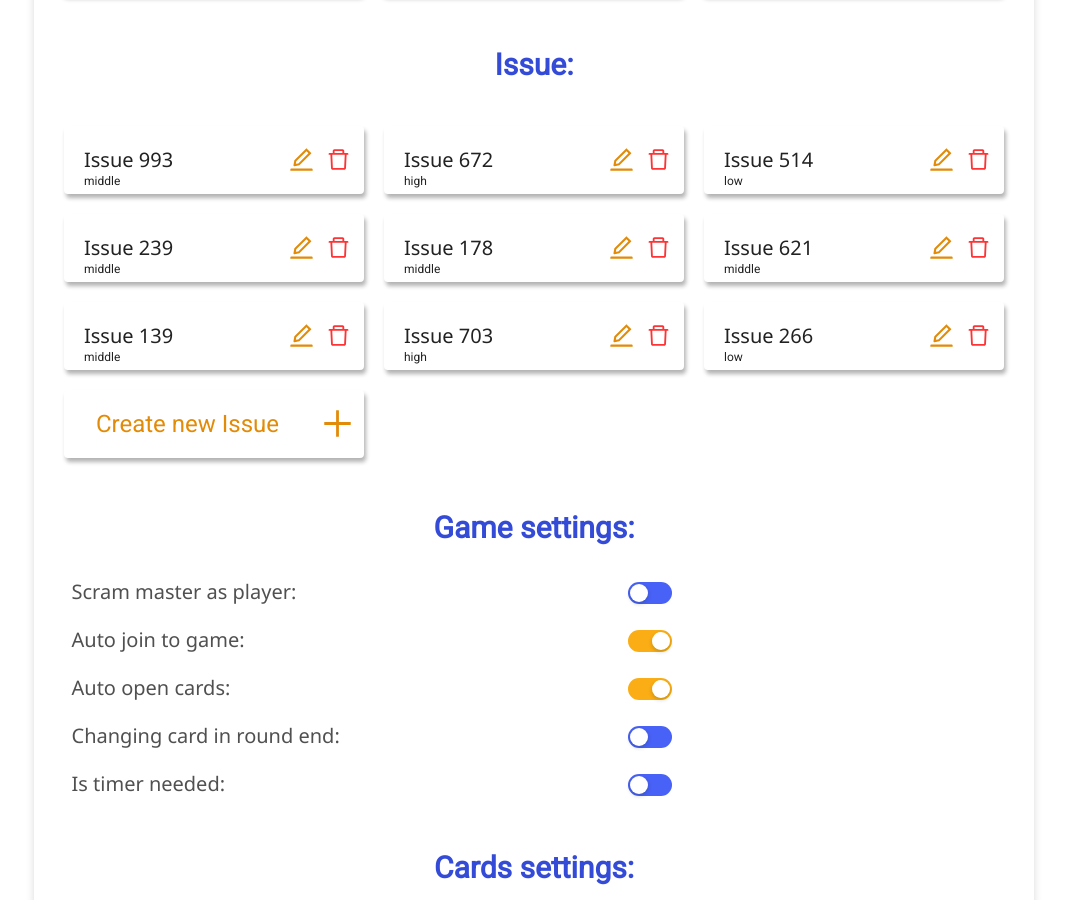
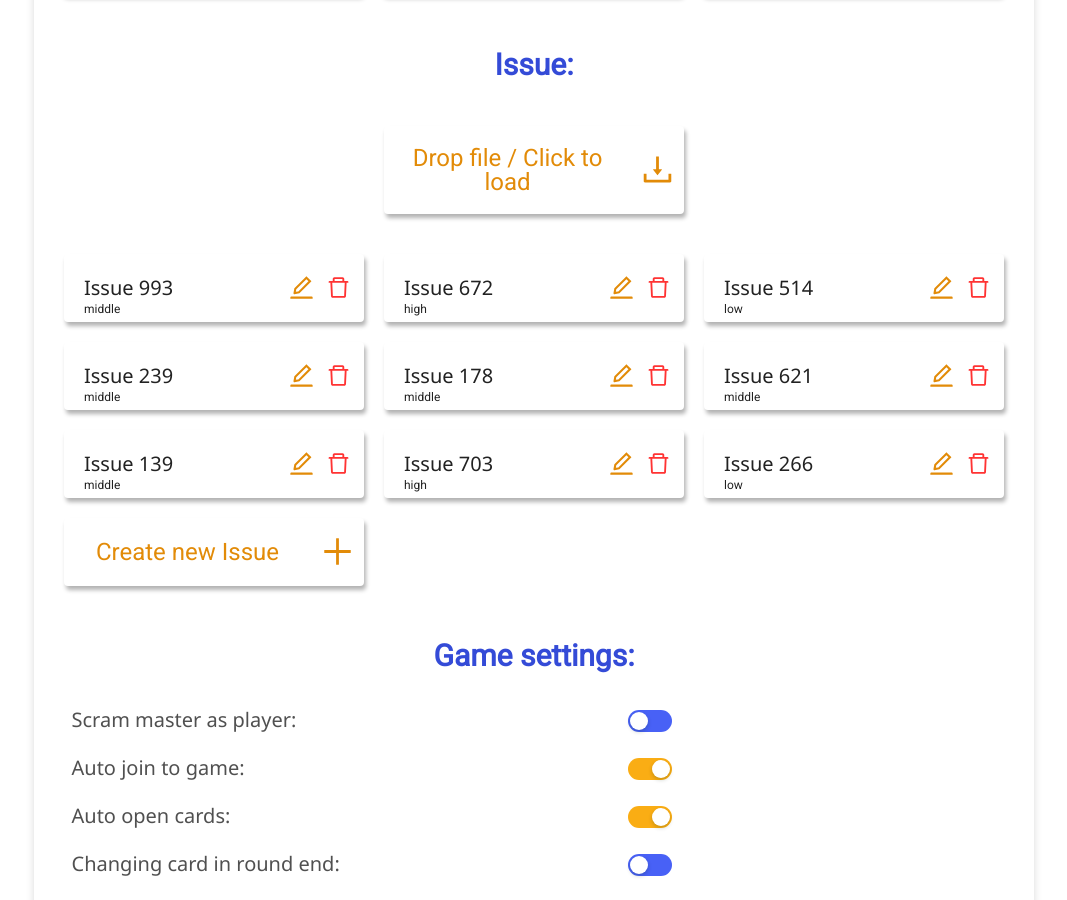
Before and after one commit to fronte-finem/RSS_React-2021Q3_Team-33_Pointing-Poker, a React (Vite) app: page /demo/lobby in a window 1280 px wide. Shown: the part 880-1780 px from the top of the page, without its empty margins (106-1173 px from the left). Built offline with nearby package versions, Linux system fonts and the light colour scheme.

Commit message:
feat: add component for load file with issues

```diff
--- a/client/src/components/pages/lobby/lobby-issue/lobby-issue.tsx
+++ b/client/src/components/pages/lobby/lobby-issue/lobby-issue.tsx
@@ -1,4 +1,7 @@
-import { IssueButton } from '@client/components/shared/issue/issue-button';
+import {
+  IssueButton,
+  IssuesLoadControl,
+} from '@client/components/shared/issue/issue-button';
 import { IssueCard } from '@client/components/shared/issue/issue-card';
 import React from 'react';
 import { observer } from 'mobx-react-lite';
@@ -13,6 +16,7 @@ export const LobbyIssueSection: React.FC = observer(() => {
   return (
     <StyledLobbySection>
       <StyledTitle level={2}>Issue:</StyledTitle>
+      <IssuesLoadControl />
       <StyleLobbyIssueGrid>
         {gameState.issues.map((issue) => (
           <IssueCard key={issue.id} issue={issue} />
--- a/client/src/components/shared/issue/issue-button-styles.tsx
+++ b/client/src/components/shared/issue/issue-button-styles.tsx
@@ -1,5 +1,5 @@
-import styled, { DefaultTheme } from 'styled-components';
-import { PlusOutlined } from '@ant-design/icons';
+import styled, { css, DefaultTheme } from 'styled-components';
+import { DownloadOutlined, PlusOutlined } from '@ant-design/icons';
 import {
   issueCardControlsStyle,
   issueCardInfoStyle,
@@ -10,7 +10,7 @@ import { fontText } from '@client/themes/typography';
 const selector = ({ theme }: { theme: DefaultTheme }) =>
   theme.issueCard.button.default;
 
-export const StyledIssueButtonCard = styled.button`
+const issueButtonCard = css`
   ${issueCardStyle};
 
   --icon-normal: ${(props) => selector(props).normal};
@@ -38,6 +38,14 @@ export const StyledIssueButtonCard = styled.button`
   }
 `;
 
+export const StyledIssueButtonCard = styled.button`
+  ${issueButtonCard};
+`;
+
+export const StyledIssuesLoadInput = styled.input`
+  display: none;
+`;
+
 export const StyledIssueButtonCardInfo = styled.div`
   ${issueCardInfoStyle};
 `;
@@ -52,8 +60,16 @@ export const StyleIssueTitle = styled.div`
   font-size: var(--title-font-size);
 `;
 
-export const StyleAddIcon = styled(PlusOutlined)`
+const styleIcon = css`
   color: var(--icon);
   font-size: var(--icon-font-size);
   transition: all 300ms;
 `;
+
+export const StyleAddIcon = styled(PlusOutlined)`
+  ${styleIcon};
+`;
+
+export const StyledLoadIcon = styled(DownloadOutlined)`
+  ${styleIcon};
+`;
--- a/client/src/components/shared/issue/issue-button.tsx
+++ b/client/src/components/shared/issue/issue-button.tsx
@@ -1,11 +1,16 @@
-import React from 'react';
+import React, { useRef } from 'react';
 import { observer } from 'mobx-react-lite';
+import { Popover } from 'antd';
 import { useStateService } from '@client/providers/state-service';
+import { PRIORITY_VALUES } from '@shared/api-validation/issue';
+import { parseFileToIssue } from '@client/utils/issue-parse';
 import {
   StyleAddIcon,
   StyledIssueButtonCard,
   StyledIssueButtonCardControls,
   StyledIssueButtonCardInfo,
+  StyledIssuesLoadInput,
+  StyledLoadIcon,
   StyleIssueTitle,
 } from './issue-button-styles';
 
@@ -13,7 +18,7 @@ interface Props {
   className?: string;
 }
 
-export const IssueButton: React.FC<Props> = observer(({ className }) => {
+export const IssueButton = observer(({ className }: Props) => {
   const { modalState } = useStateService();
 
   const onClick = () => {
@@ -31,3 +36,81 @@ export const IssueButton: React.FC<Props> = observer(({ className }) => {
     </StyledIssueButtonCard>
   );
 });
+
+const IssuesLoadInfo = () => {
+  return (
+    <div>
+      <p>
+        Accepted file types: <b>xlsx, csv</b>.
+      </p>
+      <p>
+        For correct parsing, the file must contain headers:
+        <br /> <b>title, priority</b> and optionally <b>link</b>.
+      </p>
+      <p>
+        The field <b>priority</b> can contain one of the following values:
+        <br /> <b>{PRIORITY_VALUES.join(', ')}</b>.
+      </p>
+    </div>
+  );
+};
+
+export const IssuesLoadControl = observer(({ className }: Props) => {
+  const { gameState } = useStateService();
+  const refButton = useRef<HTMLButtonElement | null>(null);
+  const refInput = useRef<HTMLInputElement | null>(null);
+
+  const loadIssues = async (file: File | undefined) => {
+    if (!file) return;
+    const issues = await parseFileToIssue(file);
+    if (issues.length === 0) return;
+    gameState.appendIssues(issues.map((item) => ({ ...item, id: '' })));
+  };
+
+  const onClick = () => {
+    refInput.current?.click();
+    console.log(gameState.issues.length);
+  };
+
+  const onDragOver = (event: React.DragEvent) => {
+    event.stopPropagation();
+    event.preventDefault();
+    event.dataTransfer.dropEffect = 'link';
+  };
+
+  const onDrop = (event: React.DragEvent) => {
+    event.stopPropagation();
+    event.preventDefault();
+    loadIssues(event.dataTransfer.files[0]).then(null);
+  };
+
+  const onChange = (event: React.ChangeEvent<HTMLInputElement>) => {
+    event.stopPropagation();
+    event.preventDefault();
+    loadIssues(event.target.files?.[0]).then(null);
+  };
+
+  return (
+    <Popover content={IssuesLoadInfo}>
+      <StyledIssueButtonCard
+        ref={refButton}
+        onClick={onClick}
+        onDragOver={onDragOver}
+        onDrop={onDrop}
+        className={className}>
+        <StyledIssueButtonCardInfo>
+          <StyleIssueTitle>Drop file / Click to load</StyleIssueTitle>
+        </StyledIssueButtonCardInfo>
+        <StyledIssueButtonCardControls>
+          <StyledLoadIcon />
+        </StyledIssueButtonCardControls>
+        <StyledIssuesLoadInput
+          type="file"
+          accept=".xlsx,.csv"
+          ref={refInput}
+          onChange={onChange}
+        />
+      </StyledIssueButtonCard>
+    </Popover>
+  );
+});
--- a/client/src/services/game-state.ts
+++ b/client/src/services/game-state.ts
@@ -195,6 +195,10 @@ export class GameState {
     this.issues = issues;
   }
 
+  @action public appendIssues(issues: Issue[]) {
+    this.issues = [...this.issues, ...issues];
+  }
+
   @action public addIssue(issue: Issue) {
     this.issues.push(issue);
   }
```
